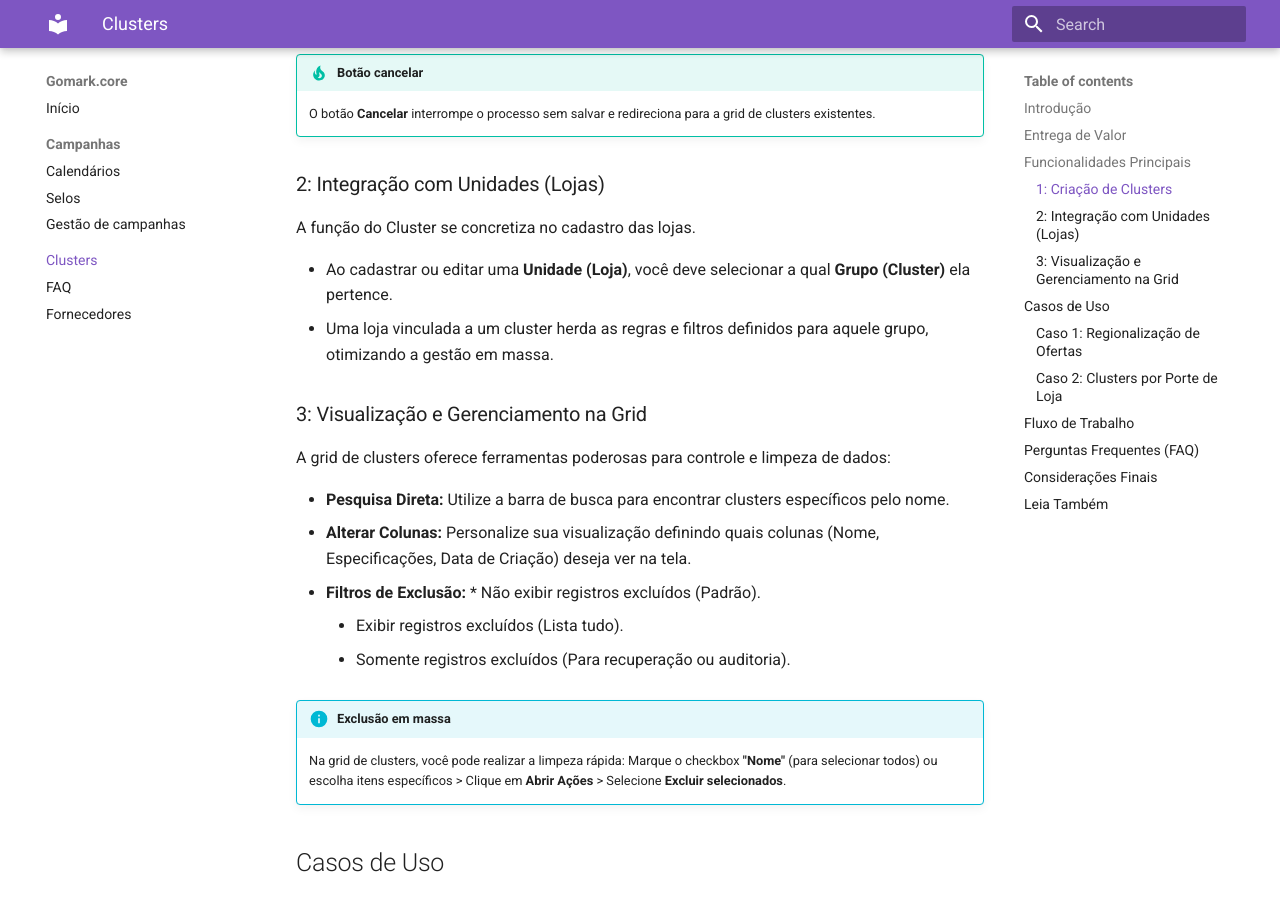
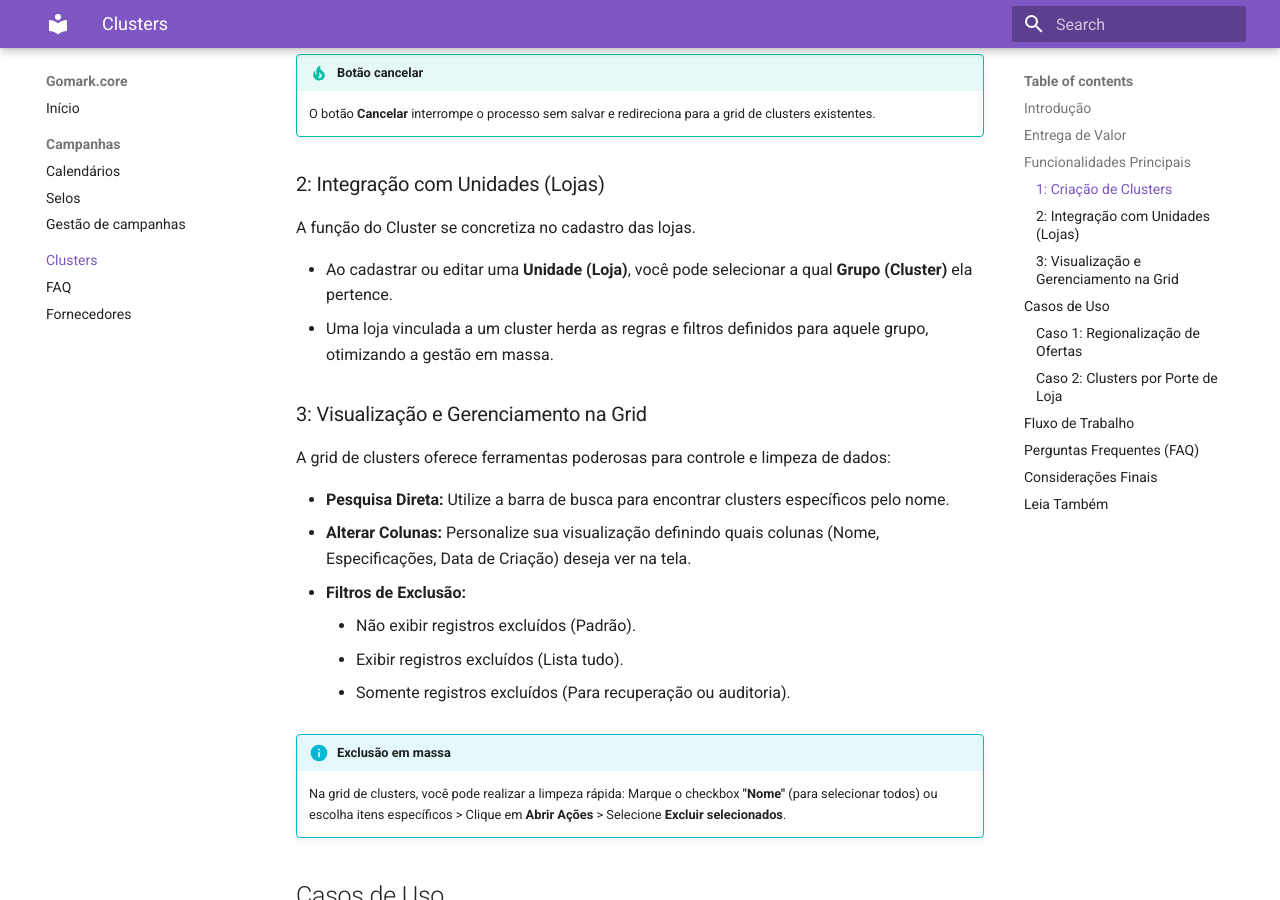
Before and after one commit to suporte552/documentacao, an MkDocs documentation site: the page built from docs/Clusters.md, in a window 1280 px wide and 900 px high, scrolled down 1329 px. Built offline with MkDocs 1.6.1 and Material for MkDocs 9.7.7, drawn with Linux system fonts in a browser that asks for light colours.

Commit message:
vault backup: 2026-04-01 14:59:29

```diff
--- a/docs/Clusters.md
+++ b/docs/Clusters.md
@@ -12,7 +12,6 @@ Os **Grupos** (também chamados de Clusters) são uma forma essencial de organiz
 - **Organização Logística:** Facilita a gestão de unidades por proximidade ou região.
 - **Agilidade em Escala:** Ao atualizar um cluster, você impacta todas as lojas vinculadas a ele.
 - **Padronização:** Garante que lojas com o mesmo perfil recebam a mesma comunicação ou sortimento.
-
 
 ## Funcionalidades Principais
 ### 1: Criação de Clusters
@@ -40,17 +39,17 @@ Acesse **Operacional -> Clusters** e clique em **Criar**. Preencha as informaç
 ### 2: Integração com Unidades (Lojas)
 A função do Cluster se concretiza no cadastro das lojas.
 
-- Ao cadastrar ou editar uma **Unidade (Loja)**, você deve selecionar a qual **Grupo (Cluster)** ela pertence.
+- Ao cadastrar ou editar uma **Unidade (Loja)**, você pode selecionar a qual **Grupo (Cluster)** ela pertence.
 - Uma loja vinculada a um cluster herda as regras e filtros definidos para aquele grupo, otimizando a gestão em massa.
-
 
 ### 3: Visualização e Gerenciamento na Grid
 A grid de clusters oferece ferramentas poderosas para controle e limpeza de dados:
 
 - **Pesquisa Direta:** Utilize a barra de busca para encontrar clusters específicos pelo nome.
 - **Alterar Colunas:** Personalize sua visualização definindo quais colunas (Nome, Especificações, Data de Criação) deseja ver na tela.
-- **Filtros de Exclusão:** * Não exibir registros excluídos (Padrão).
+- **Filtros de Exclusão:**
 
+    - Não exibir registros excluídos (Padrão).
     - Exibir registros excluídos (Lista tudo).
     - Somente registros excluídos (Para recuperação ou auditoria).
 
```
